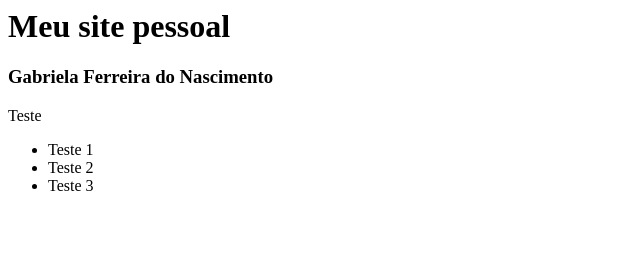
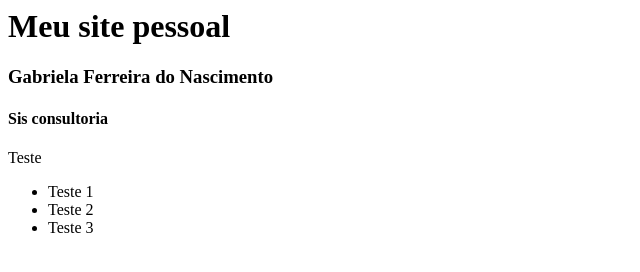
Before and after one commit to gabferreiraan/gabferreiraan.github.io, a plain HTML site: page index.html in a window 1280 px wide. Shown: the whole page, without its empty margins (0-640 px from the left). Drawn offline with Linux system fonts and the light colour scheme.

Commit message:
novo texto h4

```diff
--- a/index.html
+++ b/index.html
@@ -5,6 +5,7 @@
 <body>
     <h1>Meu site pessoal</h1>
     <h3>Gabriela Ferreira do Nascimento</h3>
+    <h4>Sis consultoria</h4>
 
     <p>Teste</p>
     <ul>
```
